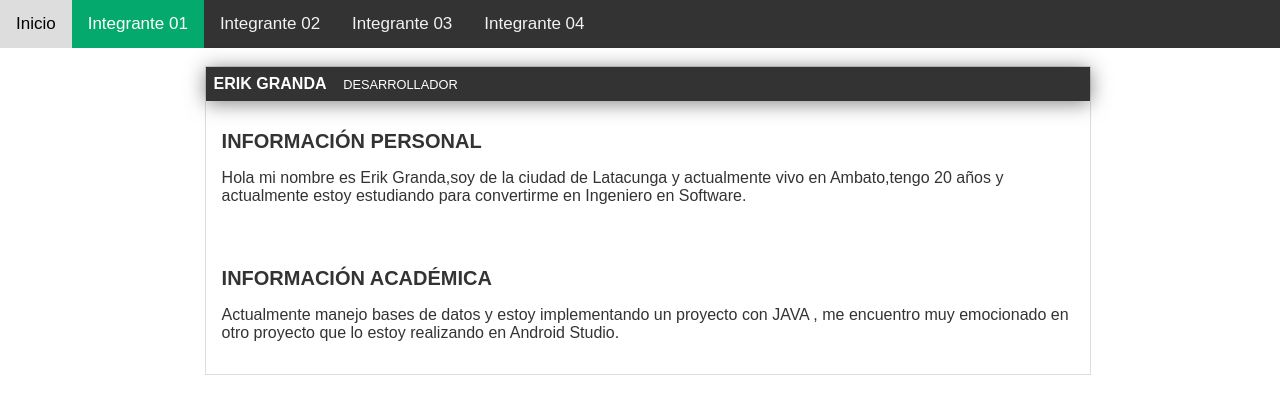
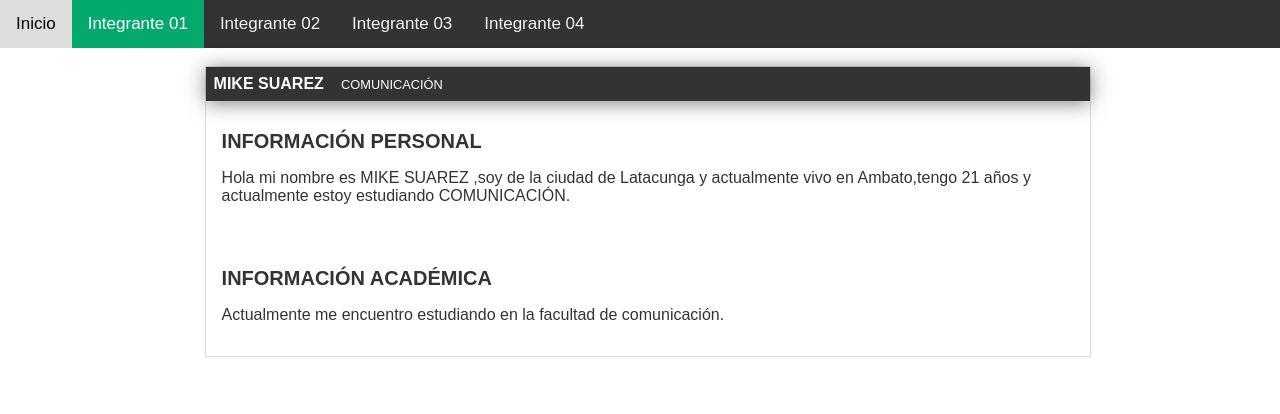
Before and after one commit to ErikGranda3756/PruebaGitWeb, a plain HTML site: page integrante02.html in a window 1280 px wide. Drawn offline with Linux system fonts and the light colour scheme; files that its build step writes are made by us from their sources.

Commit message:
Se modifico el archivo integrante02.html con la información de la persona de comunicación

```diff
--- a/integrante02.html
+++ b/integrante02.html
@@ -46,17 +46,17 @@
       <div style="padding-left:16px">
         <div id="container">
             <div id="cabecera">
-                ERIK GRANDA
-                <span id="tagline">DESARROLLADOR</span>
+                MIKE SUAREZ
+                <span id="tagline">COMUNICACIÓN</span>
             </div>
             <div id="post">
                 <h1>INFORMACIÓN PERSONAL</h1>
-                <p>Hola mi nombre es Erik Granda,soy de la ciudad de Latacunga y actualmente vivo en Ambato,tengo 20 años y actualmente estoy estudiando para convertirme en Ingeniero en Software.</p>
+                <p>Hola mi nombre es MIKE SUAREZ ,soy de la ciudad de Latacunga y actualmente vivo en Ambato,tengo 21 años y actualmente estoy estudiando COMUNICACIÓN.</p>
                 <p></p>
             </div>
             <div id="post">
                 <h1>INFORMACIÓN ACADÉMICA</h1>
-                <p>Actualmente manejo bases de datos y estoy implementando un proyecto con JAVA , me encuentro muy emocionado en otro proyecto que lo estoy realizando en Android Studio.</p>
+                <p>Actualmente me encuentro estudiando en la facultad de comunicación.</p>
                 <p></p>
             </div>
         </div>
```
